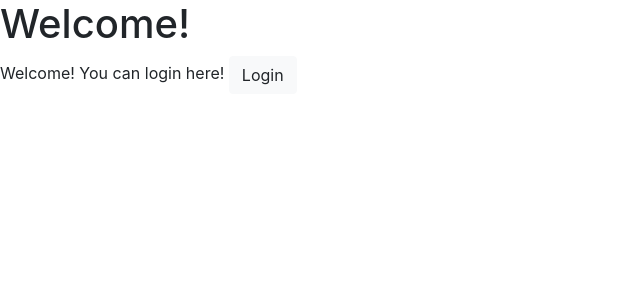
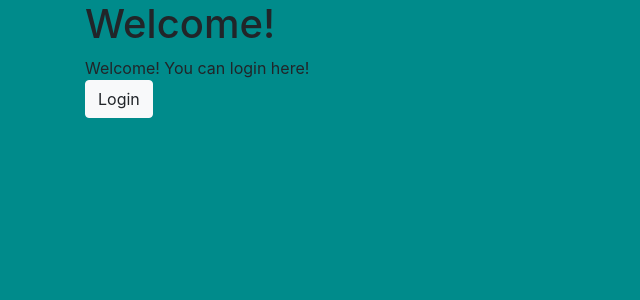
Before and after one commit to jakub-polak/django-social-app, a Django app: page /account/ in a window 1280 px wide. Shown: the top 300 px of the page, without its empty margins (0-640 px from the left). Run offline with Django 3.2, Linux system fonts and the light colour scheme; some libraries are stand-ins or nearby versions.

Commit message:
Add static files

```diff
--- /dev/null
+++ b/accounts/static/accounts/style.css
@@ -0,0 +1,3 @@
+body {
+    background-color: darkcyan;
+}
--- a/accounts/templates/accounts/login.html
+++ b/accounts/templates/accounts/login.html
@@ -6,10 +6,14 @@
     <link rel="stylesheet" href="https://stackpath.bootstrapcdn.com/bootstrap/4.4.1/css/bootstrap.min.css"
           integrity="sha384-Vkoo8x4CGsO3+Hhxv8T/Q5PaXtkKtu6ug5TOeNV6gBiFeWPGFN9MuhOf23Q9Ifjh"
           crossorigin="anonymous">
+    {% load static %}
+    <link rel="stylesheet" href="{% static 'accounts/style.css' %}" type="text/css">
 </head>
 <body>
-<h1>Welcome!</h1>
-Welcome! You can login here!
-<button class="btn btn-light">Login</button>
+<div class="container">
+    <h1>Welcome!</h1>
+    Welcome! You can login here!<br>
+    <button class="btn btn-light">Login</button>
+</div>
 </body>
 </html>
```
